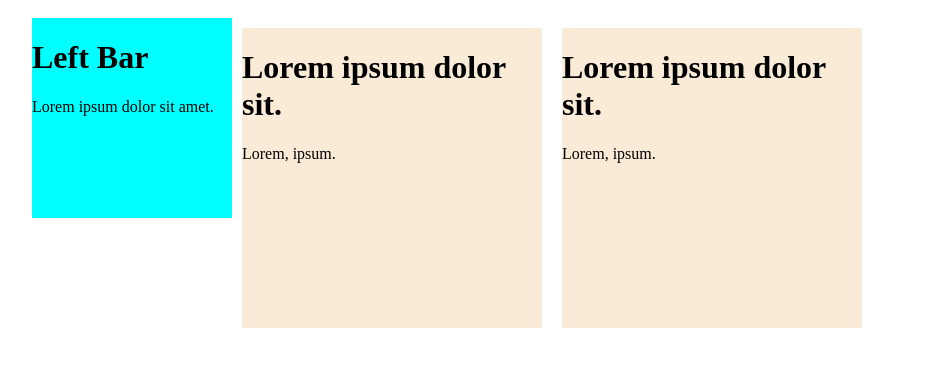
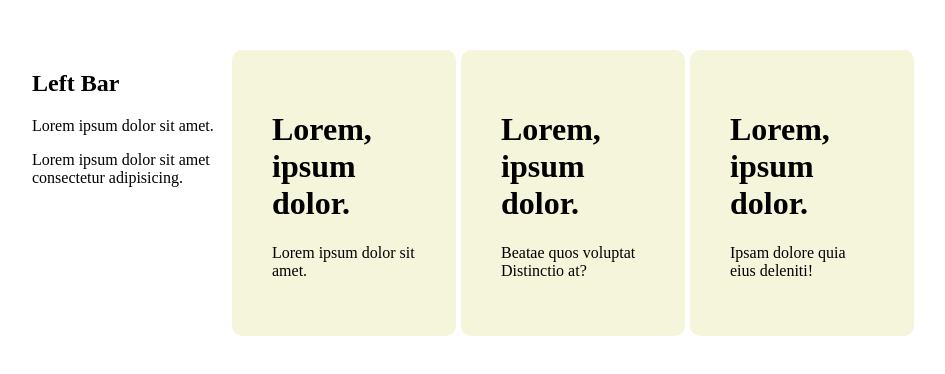
Before and after one commit to ezgidok/html101, a plain HTML site: page deneme/index.html in a window 1280 px wide. Shown: the whole page, without its empty margins (108-1053 px from the left). Drawn offline with Linux system fonts and the light colour scheme.

Commit message:
klasör eklendi

```diff
--- a/deneme/index.html
+++ b/deneme/index.html
@@ -1,29 +1,34 @@
 <!DOCTYPE html>
-<html lang="en">
+<html lang="tr">
 <head>
     <meta charset="UTF-8">
     <meta name="viewport" content="width=device-width, initial-scale=1.0">
-    <title>CSS</title>
+    <title>deneme</title>
     <link rel="stylesheet" href="style.css">
 </head>
 <body>
+
     <div class="conteiner">
-    <div class="leftbar">
-        <h1>Left Bar</h1>
-        Lorem ipsum dolor sit amet.
+        <div class="left-bar">
+            <h2>Left Bar</h2>
+            <p>Lorem ipsum dolor sit amet.</p>
+            <p>Lorem ipsum dolor sit amet consectetur adipisicing.</p>
         </div>
         <div class="content">
             <div class="card">
-            <h1>Lorem ipsum dolor sit.</h1>
-            <p>Lorem, ipsum.</p>
+                <h1>Lorem, ipsum dolor.</h1>
+                <p>Lorem ipsum dolor sit amet.</p>
             </div>
             <div class="card">
-            <h1> Lorem ipsum dolor sit. </h1>
-            <p>Lorem, ipsum.</p>
+                <h1>Lorem, ipsum dolor.</h1>
+                <p>Beatae quos voluptat Distinctio at?</p>
             </div>
-
+            <div class="card">
+                <h1>Lorem, ipsum dolor.</h1>
+                <p>Ipsam dolore quia eius deleniti!</p>
             </div>
         </div>
 
+
 </body>
 </html>
--- a/deneme/style.css
+++ b/deneme/style.css
@@ -1,33 +1,43 @@
+.left-bar{
+    width: 200px;
+    float: left;
+    height: 100px;;
+}
+
+.content{
+    width: 800px;
+    float: left;
+    height: 100px;;
+}
+
 .conteiner{
     width: 1000px;
-    height: 1000px;
-    padding: 10px;
-    margin-right: auto;
-    margin-left: auto;
-    overflow: auto;
-
-}
-.leftbar{
-    background-color: aqua;
-    float:left;
-    width: 200px;
-    height: 200px;
-
-}
-.content{
-    float:left;
-    width: 800px;
-    height: 800px;
-
+    background-color: violet;
+    margin: auto;
+    margin-top: 50px;
 }
 
 .card{
+    width:18%;
+    float: left;
+    padding: 5%;
+    background-color: beige;
+    margin-right:5px ;
+    border-radius: 10px;
+}
 
-    float: left;
-    background-color: antiquewhite;
-    width: 300px;
-    height: 300px;
+.box{
+    width: 100px;
+    height: 100px;
+    padding: 10px;
     margin: 10px;
-
+    float:left;
+}
+.green{
+    background-color: green;
 
 }
+.red{
+    background-color: red;
+
+}
```
Also changed, not shown: deneme/index2.html (added, +18 -0 lines). Lines whose indentation alone changed are shown as unchanged.
